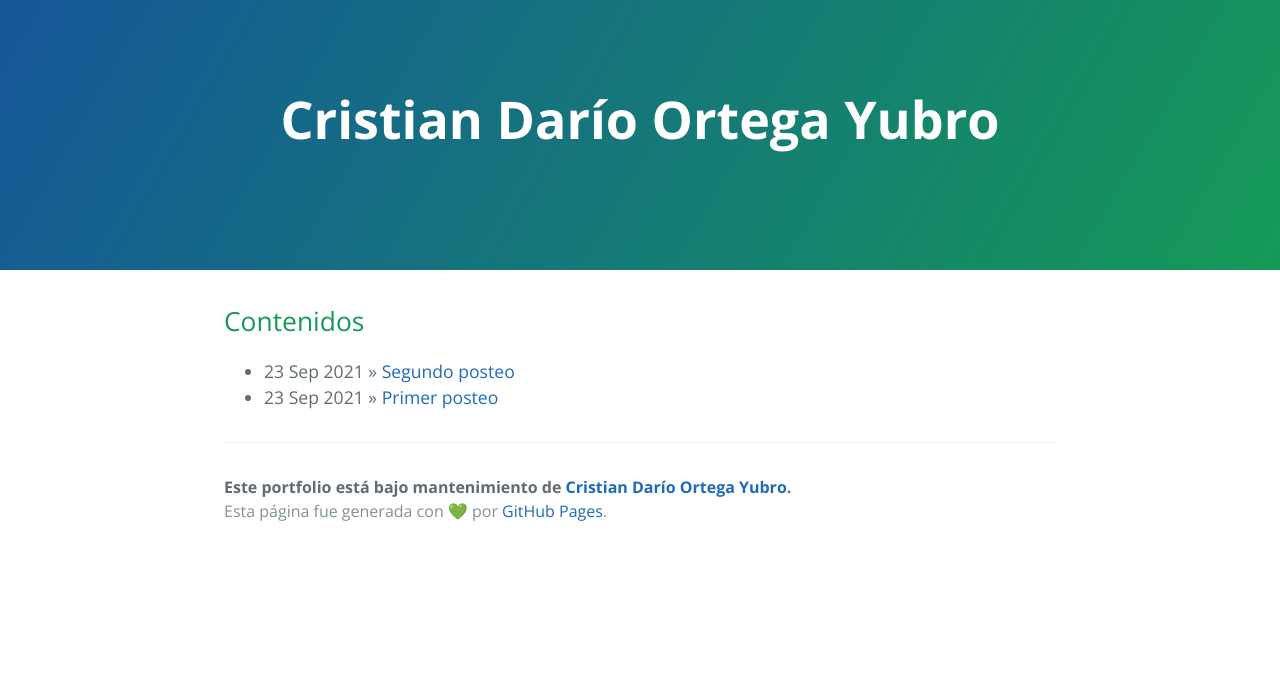
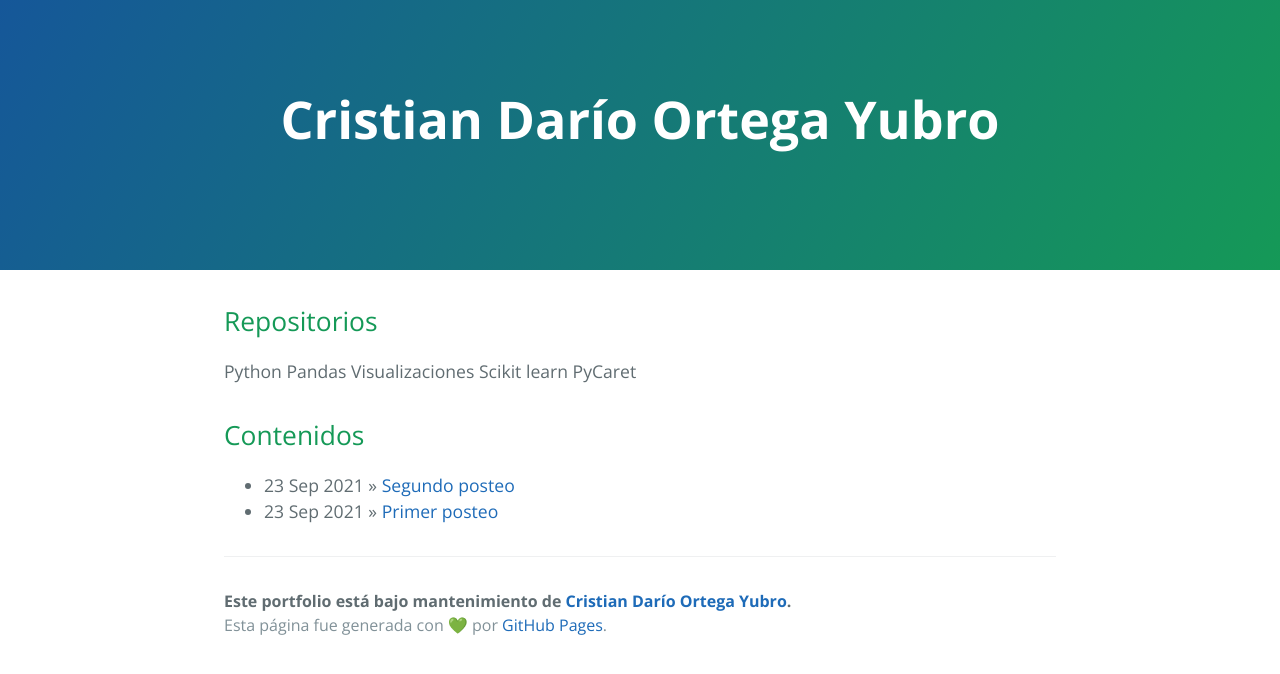
Before and after one commit to cristiandarioortegayubro/portfolio, a Jekyll site: the page built from index.html, in a window 1280 px wide. Shown: the top 674 px of the page. Built offline with Jekyll 4.4.1, drawn with Linux system fonts in a browser that asks for light colours.

Commit message:
Update index.html

```diff
--- a/index.html
+++ b/index.html
@@ -4,6 +4,12 @@ title: {{ site.name }}
 ---
 
 <div id="home">
+  <h2> Repositorios</h2>
+  Python
+  Pandas
+  Visualizaciones
+  Scikit learn
+  PyCaret
   <h2>Contenidos</h2>
   <ul class="posts">
     {% for post in site.posts %}
```
